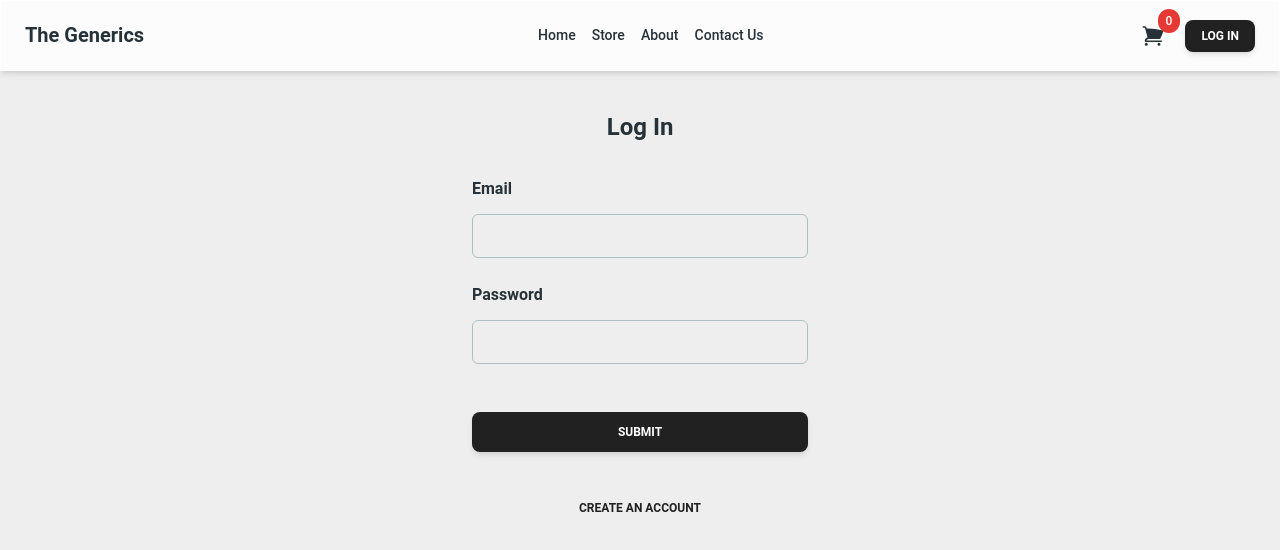
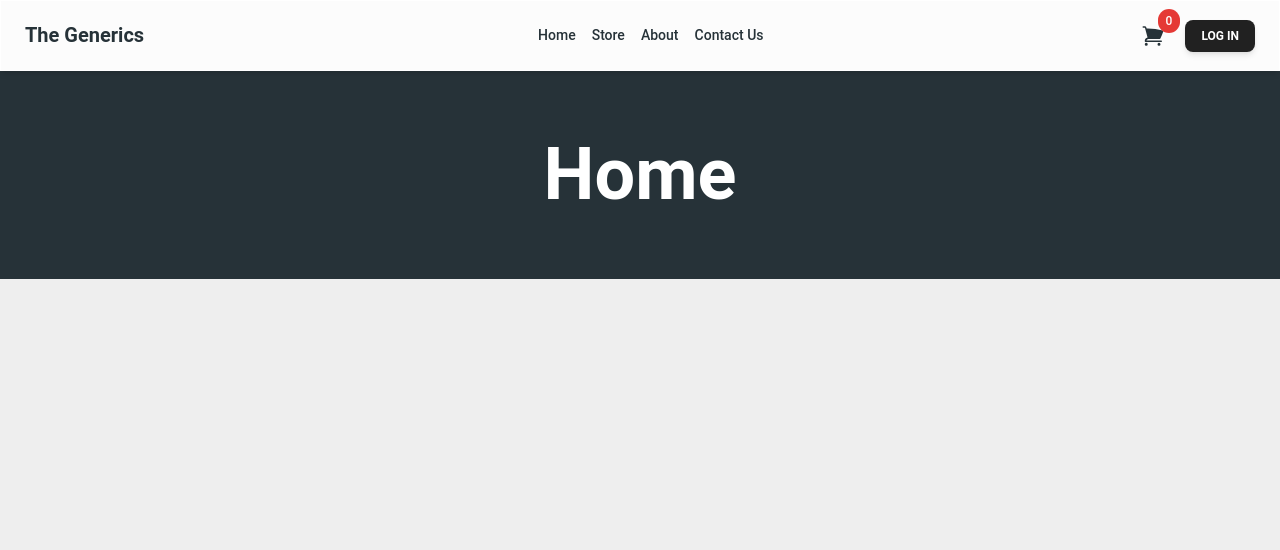
Before and after one commit to BikashKakati/Ecom_Sharpener_Project, a React (Vite) app: page / in a window 1280 px wide. Shown: the top 550 px of the page. Built offline with nearby package versions, Linux system fonts and the light colour scheme.

Commit message:
Style Changed
Added banner

```diff
--- a/src/pages/About.jsx
+++ b/src/pages/About.jsx
@@ -1,8 +1,13 @@
+import { Typography } from '@material-tailwind/react'
 import React from 'react'
 
 function About() {
   return (
-    <div className='text-center'>About</div>
+    <div className="h-52 flex items-center justify-center bg-blue-gray-900">
+      <Typography variant='h1' className='text-7xl text-white'>
+        About
+      </Typography>
+    </div>
   )
 }
 
--- a/src/pages/ContactUs.jsx
+++ b/src/pages/ContactUs.jsx
@@ -1,11 +1,19 @@
 import React from 'react'
 import Form from '../components/Form/Form'
+import { Typography } from '@material-tailwind/react'
 
 function ContactUs() {
   return (
-    <div className='w-full h-full flex items-center justify-center'>
-        <Form/>
-    </div>
+    <>
+      <div className="h-52 flex items-center justify-center bg-blue-gray-900">
+        <Typography variant='h1' className='text-7xl text-white'>
+          Contact Us
+        </Typography>
+      </div>
+      <div className='w-full h-full flex items-center justify-center'>
+        <Form />
+      </div>
+    </>
   )
 }
 
--- a/src/pages/Home.jsx
+++ b/src/pages/Home.jsx
@@ -1,10 +1,12 @@
 import React from 'react'
-import LoginForm from '../components/Form/LoginForm'
+import { Typography } from '@material-tailwind/react'
 
 function Home() {
   return (
-    <div className='w-full h-full flex items-center justify-center'>
-        <LoginForm/>
+    <div className="h-52 flex items-center justify-center bg-blue-gray-900">
+      <Typography variant='h1' className='text-7xl text-white'>
+        Home
+      </Typography>
     </div>
   )
 }
--- a/src/pages/Store.jsx
+++ b/src/pages/Store.jsx
@@ -34,7 +34,7 @@ const productsArr = [
 function Store() {
     return (
         <>
-            <div className="h-52 flex items-center justify-center bg-blue-gray-700">
+            <div className="h-52 flex items-center justify-center bg-blue-gray-900">
                 <Typography variant='h1' className='text-7xl text-white'>
                     The Generics
                 </Typography>
```
